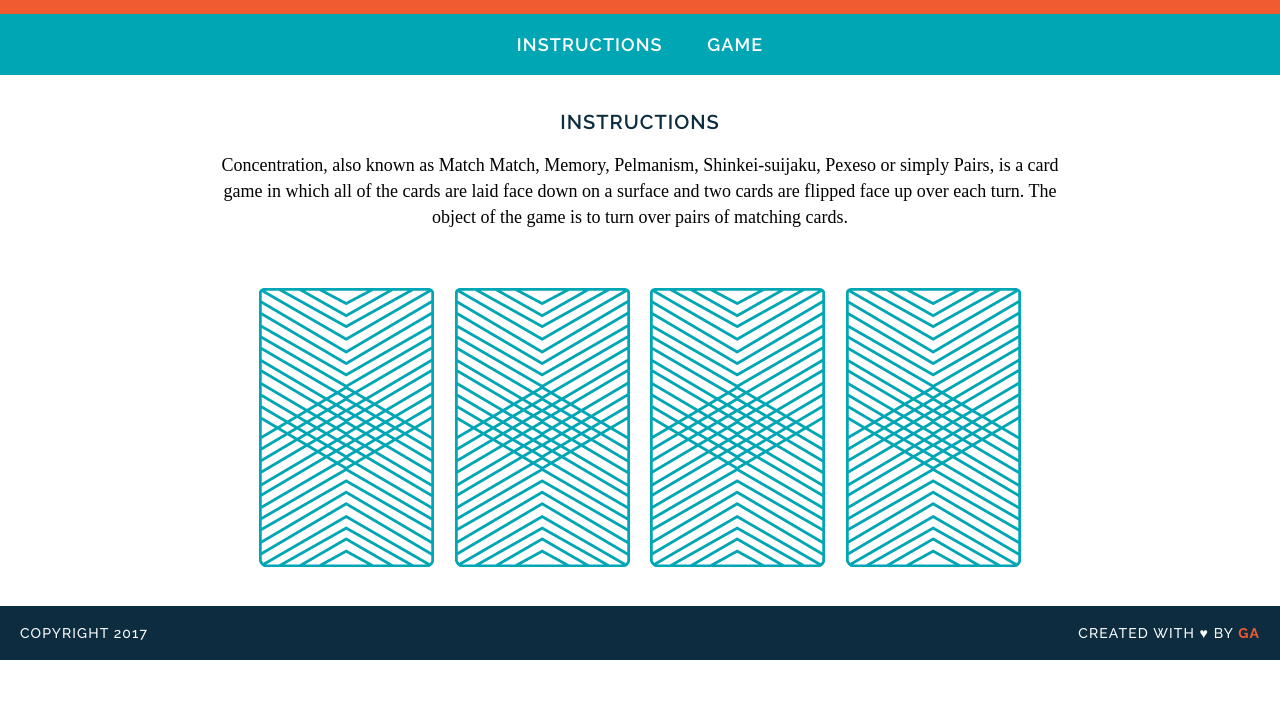
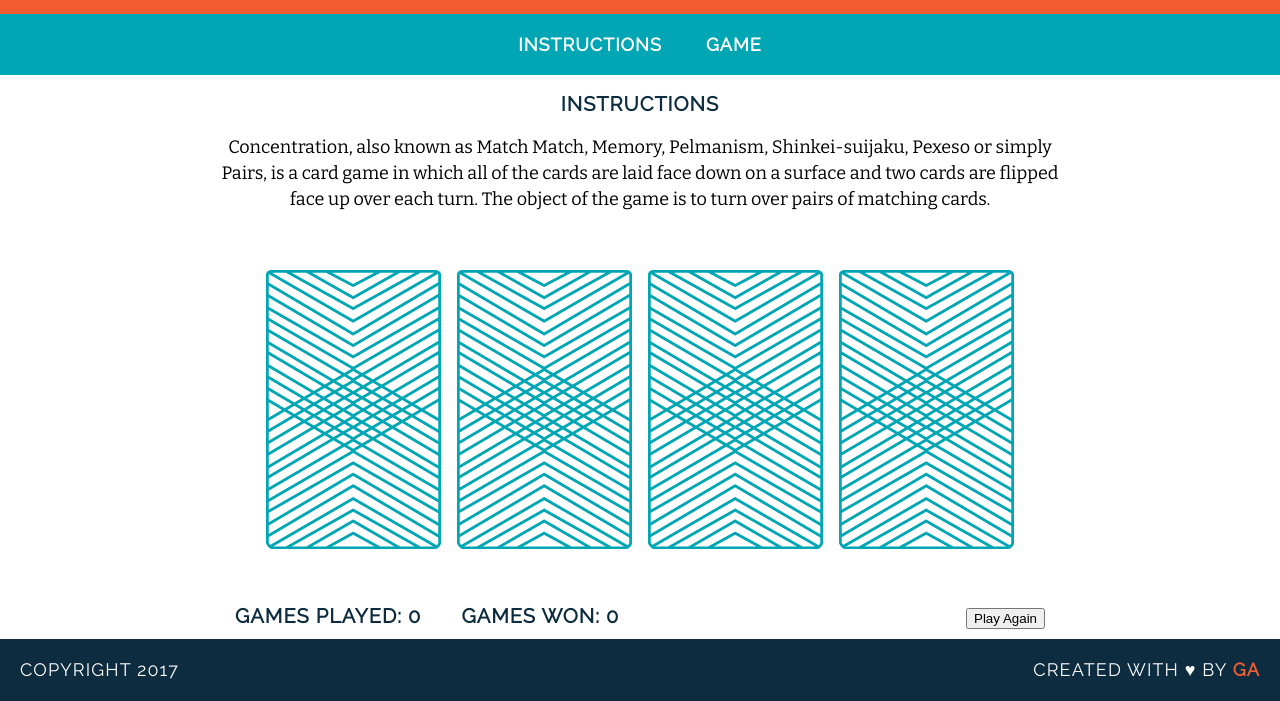
Before and after one commit to kiransamplepage/wdi-fundamentals-memorygame, a plain HTML site: page memory-game/index.html in a window 1280 px wide. Shown: the part 99-800 px from the top of the page. Drawn offline with nearby package versions, Linux system fonts and the light colour scheme; a web font is replaced by a local one.

Commit message:
Created game logic

```diff
--- a/memory-game/css/style.css
+++ b/memory-game/css/style.css
@@ -1,124 +1,116 @@
-/* =============================
-GENERAL STYLES
-================================ */
 body {
-  font-family: "Raleway", sans-serif;
   text-align: center;
-  font-size: 18px;
-  -webkit-font-smoothing: antialiased;
   margin: 0;
 }
 
-.clearfix:after {
-  visibility: hidden;
-  display: block;
-  content: " ";
-  clear: both;
-  height: 0;
-  font-size: 0;
-}
-
-/* =============================
-TYPOGRAPHY
-================================ */
-h1, h2 {
-  text-transform: uppercase;
+header {
+  background-color: #F15B31;
+  color: #FFFFFF;
+  padding: 30px 20px;
 }
 
 h1 {
-  color: white;
+  font-family: "Raleway", sans-serif;
   font-size: 45px;
+  font-weight: 400;
+  text-transform: uppercase;
+  letter-spacing: 1px;
   margin: 0;
-  font-weight: 400;
-  letter-spacing: 0.05em;
 }
 
 h2 {
-  color: #0D2C40;
-  letter-spacing: 0.05em;
+  font-family: "Raleway", sans-serif;
+  font-size: 20px;
   font-weight: 600;
-  font-size: 20px;
+  text-transform: uppercase;
+  letter-spacing: 1px;
+  color: #0d2c40;
+}
+
+a {
+  font-family: "Raleway";
+  font-size: 18px;
+  font-weight: 600;
+  text-transform: uppercase;
+  letter-spacing: 1px;
+  color: #FFFFFF;
+  margin-left: 20px;
+  margin-right: 20px;
+  text-decoration: none;
+  border-bottom: 2px solid transparent;
+}
+
+a:hover {
+  border-color: white;
 }
 
 p {
-  font-family: "Droid Serif", serif;
+  font-family: "Bitter", serif;
+  font-size: 18px;
   line-height: 26px;
 }
 
-a {
-  color: white;
-  text-decoration: none;
-  text-transform: uppercase;
-  font-weight: 600;
-  letter-spacing: .06em;
-
-  margin: 0 20px;
-  /* For hover style transition (bonus) */
-  border-bottom: 2px solid transparent;
-/*   transition: all .3s ease-in-out; */
-}
-
-a:hover {
-  border-bottom: 2px solid white;
-}
-/* =============================
-HEADER
-================================ */
-header {
-  background-color: #F15B31;
-  padding: 30px 20px;
-}
-
-/* =============================
-NAV
-================================ */
 nav {
   background-color: #00A6B3;
+  color: #FFFFFF;
   padding: 20px 0;
 }
 
-/* =============================
-MAIN SECTION
-================================ */
-
 main {
   width: 850px;
-  margin: 35px auto;
+  margin: auto;
 }
 
-
-/* =============================
-GAME BOARD
-================================ */
 img {
-  margin: 40px 8px 0;
+  margin: 40px 8px;
 }
 
-/* =============================
-FOOTER
-================================ */
 footer {
   text-transform: uppercase;
-  padding: 0 20px;
+  padding-right: 20px;
+  padding-left: 20px;
   background-color: #0D2C40;
   color: white;
   font-size: 14px;
   letter-spacing: .08em;
   font-weight: 500;
-
 }
 
 .copyright {
+  font-family: "Raleway";
   float: left;
-  font-family: "Raleway", sans-serif;
 }
 
 .message {
+  font-family: "Raleway";
   float: right;
-  font-family: "Raleway", sans-serif;
 }
 
 .name {
   color: #F15B31;
-  font-weight: bold;
+  font-weight: 700;
 }
+
+div#score p {
+  font-family: "Raleway", sans-serif;
+  font-size: 20px;
+  font-weight: 600;
+  margin: 10px 20px;
+  text-transform: uppercase;
+  letter-spacing: 1px;
+  color: #0d2c40;
+  float: left;
+}
+
+p#playAgain {
+  float: right !important;
+}
+
+.clearfix:after {
+visibility: hidden;
+display: block;
+content: " ";
+clear: both;
+height: 0;
+font-size: 0;
+}
--- a/memory-game/index.html
+++ b/memory-game/index.html
@@ -1,43 +1,51 @@
 <!DOCTYPE html>
-<html lang="en">
+<html>
 <head>
-	<meta charset="UTF-8">
+	<meta charset="ISO-8859-1">
+
 	<title>Memory Card Game</title>
-	<link href="https://fonts.googleapis.com/css?family=Droid+Serif|Raleway:400,500,600,700" rel="stylesheet">
-	<link rel="stylesheet" href="css/style.css">
+
+	<link href="https://fonts.googleapis.com/css?family=Bitter|Raleway&display=swap"
+		rel="stylesheet">
+	<link href="css/style.css" rel="stylesheet" type="text/css">
 </head>
 <body>
-
 	<header>
 		<h1>Memory Game</h1>
 	</header>
 
 	<nav>
-		<a href="#">Instructions</a>
-		<a href="#">Game</a>
+		<a href="#">Instructions</a> <a href="#">Game</a>
 	</nav>
-
-
 	<main>
 		<h2>Instructions</h2>
 
-		<p>
-			Concentration, also known as Match Match, Memory, Pelmanism, Shinkei-suijaku, Pexeso or simply Pairs, is a card game in which all of the cards are laid face down on a surface and two cards are flipped face up over each turn. The object of the game is to turn over pairs of matching cards.
+		<p>Concentration, also known as Match Match, Memory, Pelmanism,
+		   Shinkei-suijaku, Pexeso or simply Pairs, is a card game in which all
+		   of the cards are laid face down on a surface and two cards are
+		   flipped face up over each turn. The object of the game is to turn
+		   over pairs of matching cards.
 		</p>
 
-		<div>
-			<img src="images/back.png" alt="Queen of Diamonds">
-			<img src="images/back.png" alt="Queen of Hearts">
-			<img src="images/back.png" alt="King of Diamonds">
-			<img src="images/back.png" alt="King of Hearts">
+		<div id="game-board" class="board clearfix"></div>
+
+		<div id="score" class="clearfix">
+			<p id="gamesPlayed">Games Played: 0</p>
+			<p id="gamesWon">Games Won: 0</p>
+			<p id="message">&nbsp;</p>
+			<p id="playAgain">
+				<button id="btnPlayAgain" type="button" onclick="resetBoard()">
+					Play Again
+				</button></p>
 		</div>
 
 	</main>
-
 	<footer class="clearfix">
 		<p class="copyright">Copyright 2017</p>
-		<p class="message">Created with &hearts; by <span class="name">GA</span></p>
+		<p class="message">
+			Created with &hearts; by <span class="name">GA</span>
+		</p>
 	</footer>
-	<script src="js/main.js"></script>
+<script src="js/main.js"></script>
 </body>
 </html>
--- a/memory-game/js/main.js
+++ b/memory-game/js/main.js
@@ -1,6 +1,119 @@
-let cardOne = "queen";
-let cardTwo = "King";
-let cardThree = "queen";
-let cardFour = "King";
-console.log("User flipped " + cardOne);
-console.log("User flipped " + cardTwo);
+let cards = [
+	{
+		  rank : "queen"
+		, suit : "hearts"
+		, cardImage: "images/queen-of-hearts.png"
+	},
+
+	{
+		  rank : "queen"
+		, suit : "diamonds"
+		, cardImage: "images/queen-of-diamonds.png"
+	},
+
+	{
+		  rank : "king"
+		, suit : "hearts"
+		, cardImage: "images/king-of-hearts.png"
+	},
+
+	{
+		  rank : "king"
+		, suit : "diamonds"
+		, cardImage: "images/king-of-diamonds.png"
+	}
+];
+
+let cardsInPlay = [];
+let gamesPlayed = 0;
+let gamesWon = 0;
+let playAgain = true;
+let tempCardId = "";
+
+function checkForMatch() {
+	if (cardsInPlay[0] === cardsInPlay[1]) {
+		document.getElementById('message').textContent = "You found a match!";
+		gamesWon++;
+	}
+	else
+		document.getElementById('message').textContent = "Sorry, try again.";
+
+	gamesPlayed++;
+
+	// Update score
+	document.getElementById('gamesPlayed').textContent = "Games Played: " +
+    	gamesPlayed;
+
+	document.getElementById('gamesWon').textContent = "Games Won: " + gamesWon;
+
+}
+
+function flipCard() {
+
+	if (playAgain === false) return;
+
+	let cardId = this.getAttribute('data-id');
+
+	// Make sure we aren't cheating by flipping the same card!
+	if (tempCardId === cardId)
+		return;
+	else
+		tempCardId = cardId;
+
+	cardsInPlay.push(cards[cardId].rank);
+
+	this.setAttribute('src', cards[cardId].cardImage);
+
+	if (cardsInPlay.length === 2) {
+		playAgain = false;
+		checkForMatch();
+	}
+
+}
+
+function createBoard() {
+
+	// Shuffle the cards array
+	shuffle(cards);
+
+	document.getElementById('message').innerHTML = "&nbsp;";
+
+	// Clear the board
+	const myNode = document.getElementById('game-board');
+	while (myNode.firstChild)
+		myNode.removeChild(myNode.firstChild);
+
+	// Create a new board
+	for(let i = 0; i < cards.length; i++) {
+
+		let cardElement = document.createElement('img');
+		cardElement.setAttribute('src', "images/back.png");
+		cardElement.setAttribute('data-id', i);
+		cardElement.addEventListener('click', flipCard);
+		document.getElementById('game-board').appendChild(cardElement);
+	}
+}
+
+function resetBoard() {
+	// Create a new board
+	cardsInPlay = [];
+	createBoard();
+	playAgain = true;
+	tempCardId = "";
+}
+
+
+// From https://javascript.info/task/shuffle
+function shuffle(array) {
+	  for (let i = array.length - 1; i > 0; i--) {
+	    let j = Math.floor(Math.random() * (i + 1)); // random index from 0 to i
+
+	    // swap elements array[i] and array[j]
+	    // we use "destructuring assignment" syntax to achieve that
+	    // same can be written as:
+	    // let t = array[i]; array[i] = array[j]; array[j] = t
+	    [array[i], array[j]] = [array[j], array[i]];
+	  }
+	}
+
+createBoard();
```
